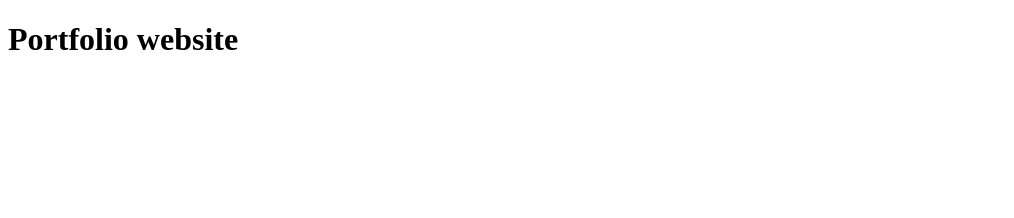
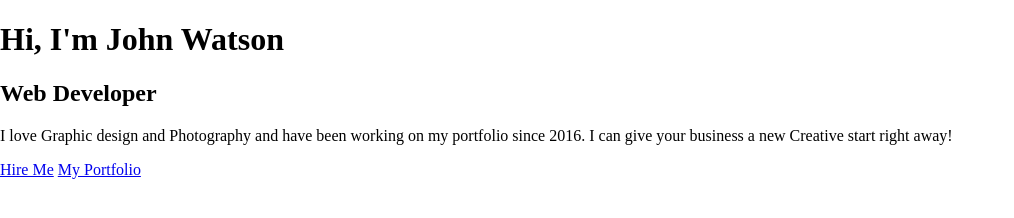
Before and after one commit to IamSamDdev/web-group-assignment, a plain HTML site: page index.html in a window 1280 px wide. Shown: the whole page, without its empty margins (0-1014 px from the left). Drawn offline with Linux system fonts and the light colour scheme.

Commit message:
Update index.html

```diff
--- a/index.html
+++ b/index.html
@@ -1,14 +1,24 @@
+<!-- Header Section -->
 <!DOCTYPE html>
 <html lang="en">
 <head>
     <meta charset="UTF-8">
     <meta name="viewport" content="width=device-width, initial-scale=1.0">
-    <link rel="stylsheet" href="style.css">
-    <title>Portfolio website</title>
+    <title>John Watson - Web Developer</title>
+    <link rel="stylesheet" href="style.css">
 </head>
 <body>
+    <div class="home-container">
+        <div class="content">
+            <h1>Hi, I'm John Watson</h1>
+            <h2>Web Developer</h2>
+            <p class="intro">I love Graphic design and Photography and have been working on my portfolio since 2016. I can give your business a new Creative start right away!</p>
 
-    <h1>Portfolio website</h1>
-    <script src="index.js"></script>
+            <div class="buttons">
+                <a href="#" class="btn hire-me">Hire Me</a>
+                <a href="#" class="btn portfolio">My Portfolio</a>
+            </div>
+        </div>
+    </div>
 </body>
 </html>
```
